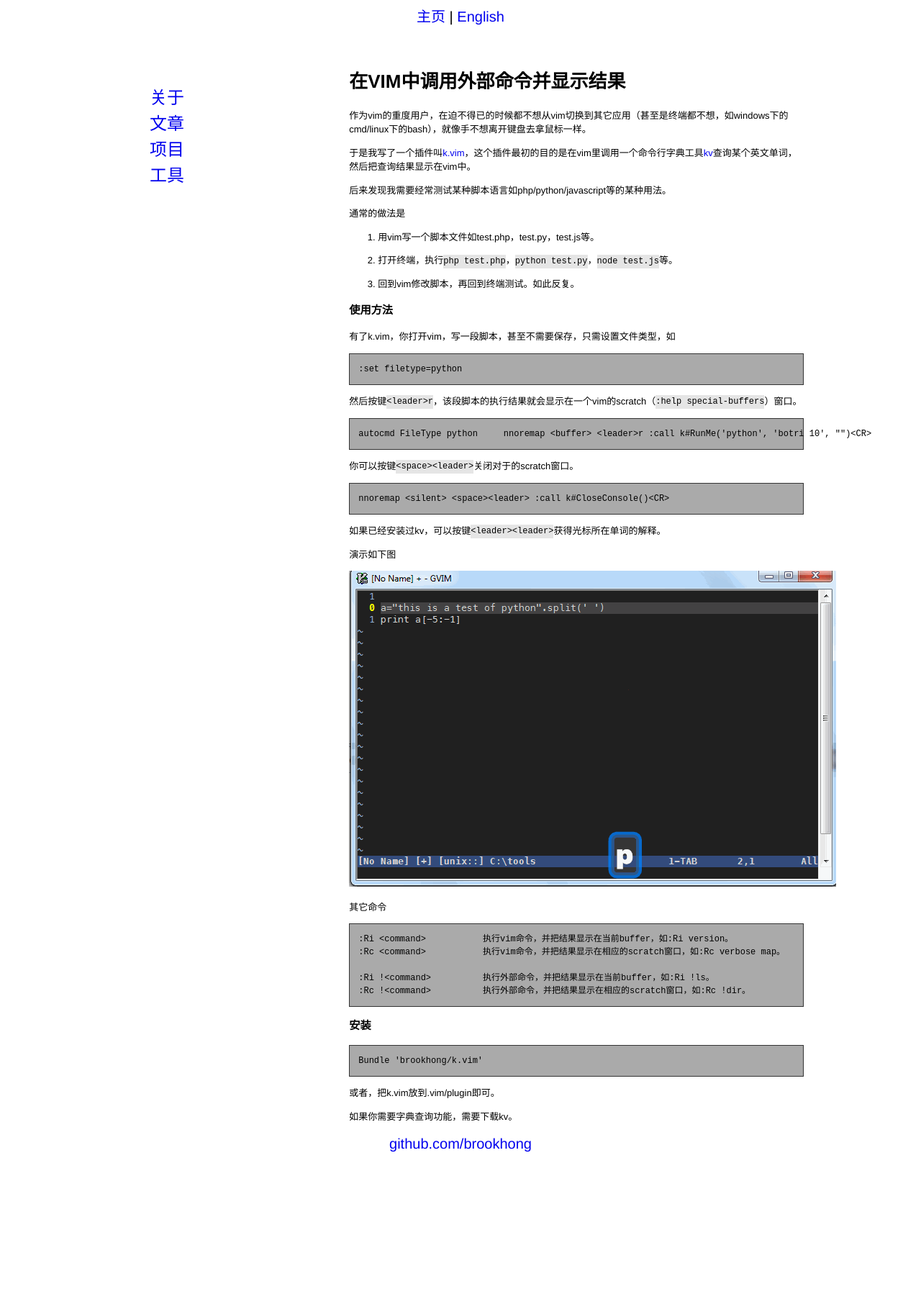
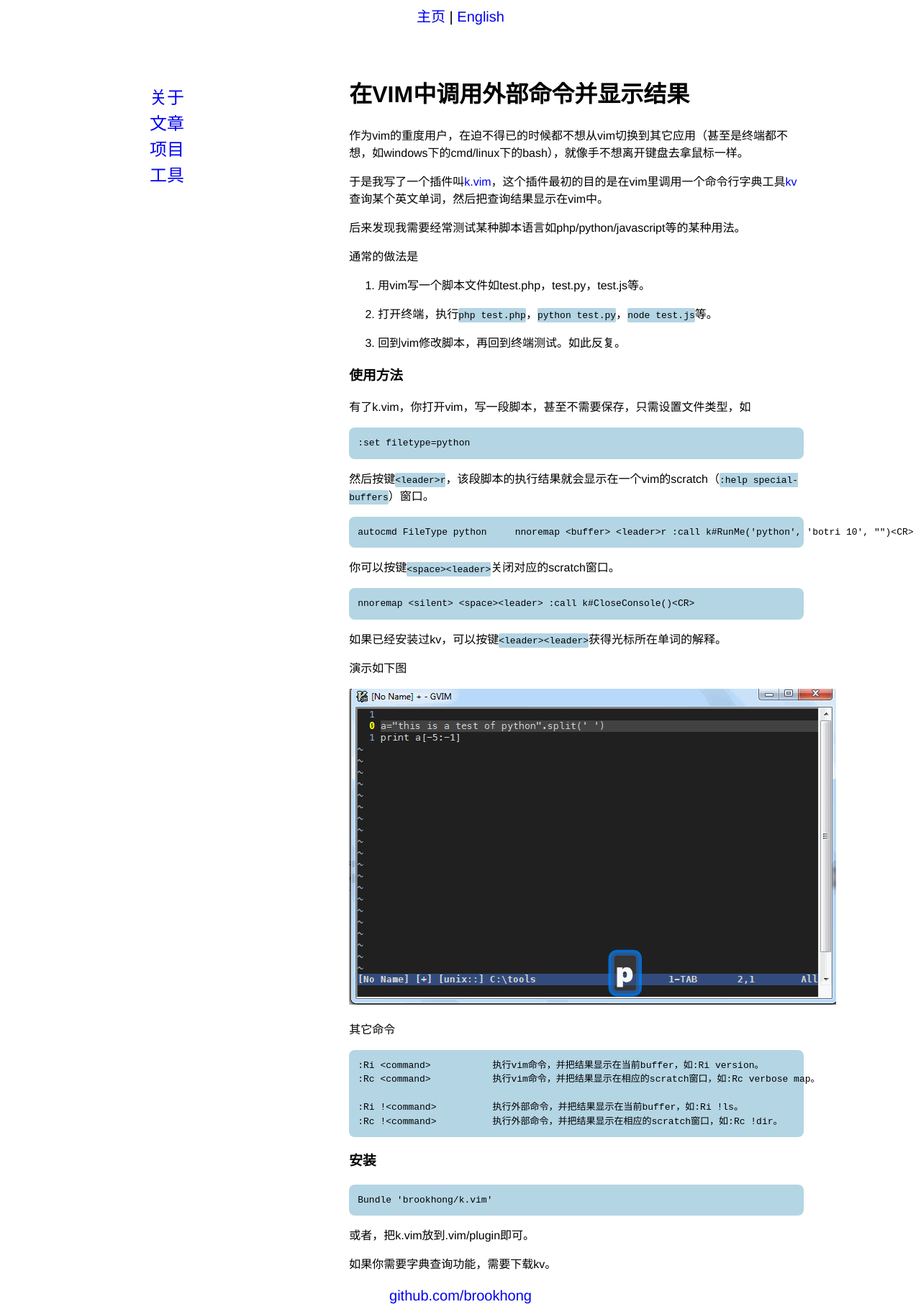
Before and after one commit to brookhong/brookhong.github.io, a Jekyll site: the page built from _posts/2014-09-28-kvim-cn.md, in a window 1280 px wide. Shown: the whole page at 72% size. Built offline with Jekyll 4.4.1, drawn with Linux system fonts in a browser that asks for light colours; before the commit the page ends 1612 px from its top, so only the background shows below that.

Commit message:
update pre css

```diff
--- a/_posts/2014-09-28-kvim-cn.md
+++ b/_posts/2014-09-28-kvim-cn.md
@@ -32,7 +32,7 @@
 
     autocmd FileType python     nnoremap <buffer> <leader>r :call k#RunMe('python', 'botri 10', "")<CR>
 
-你可以按键`<space><leader>`关闭对于的scratch窗口。
+你可以按键`<space><leader>`关闭对应的scratch窗口。
 
     nnoremap <silent> <space><leader> :call k#CloseConsole()<CR>
 
--- a/assets/css/default.css
+++ b/assets/css/default.css
@@ -15,17 +15,18 @@
 
 div#content {
     width: 50%;
-    font-size: small;
+    font-size: medium;
 }
 div#content p > code {
     padding-top: 0.2em;
     padding-bottom: 0.2em;
-    background-color: rgba(0,0,0,0.1);
+    background: #b4d5e4;
+    border-radius: 2px;
 }
 div#content pre {
     padding: 12px;
-    border: 1px solid #333;
-    background-color: #aaa;
+    background: #b4d5e4;
+    border-radius: 8px;
 }
 div#content .section {
     display: none;
@@ -50,5 +51,6 @@
 }
 
 a:hover {
-  font-weight: bold;
+    background-color: #55f;
+    color: #fff;
 }
```
